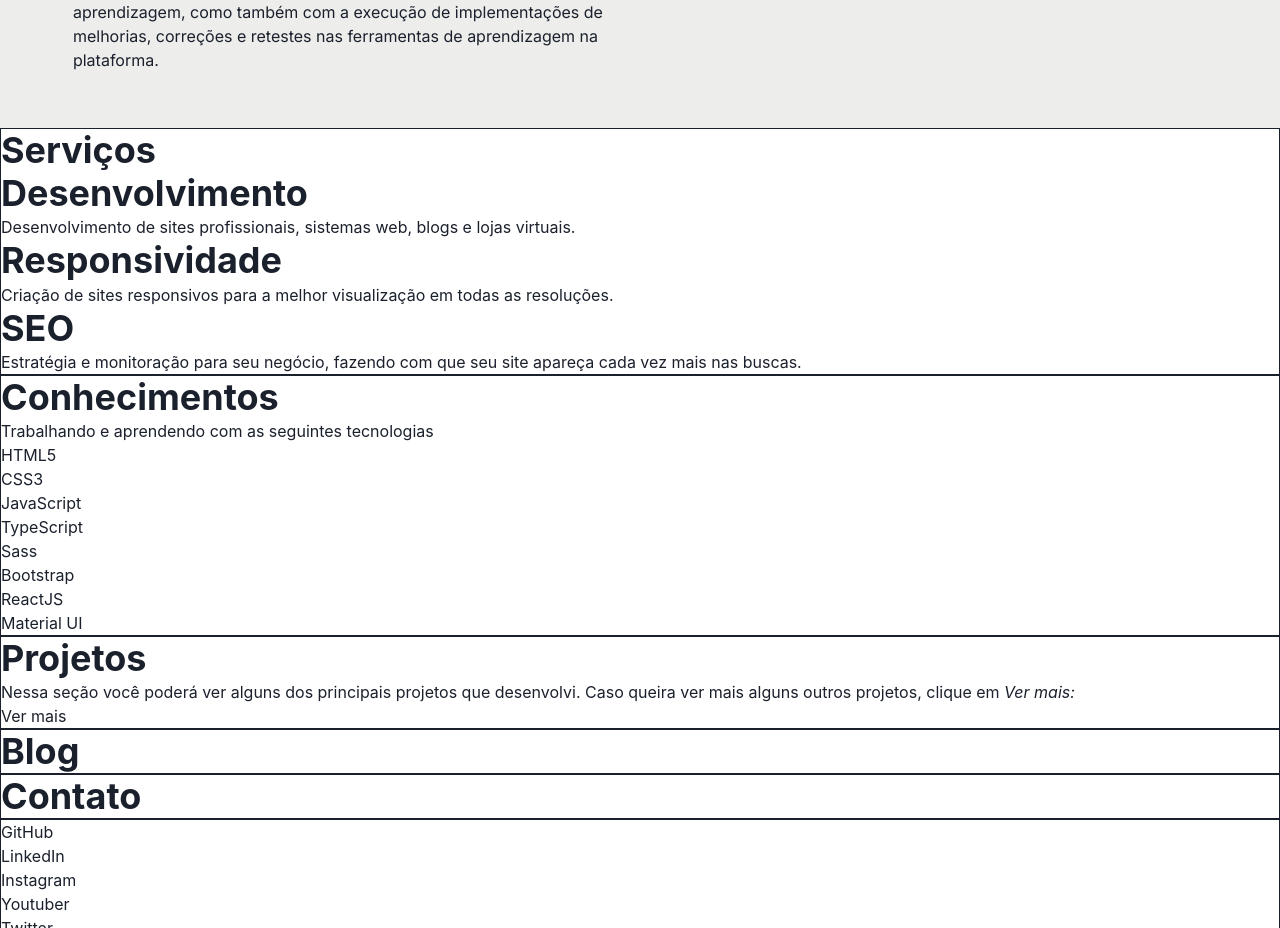
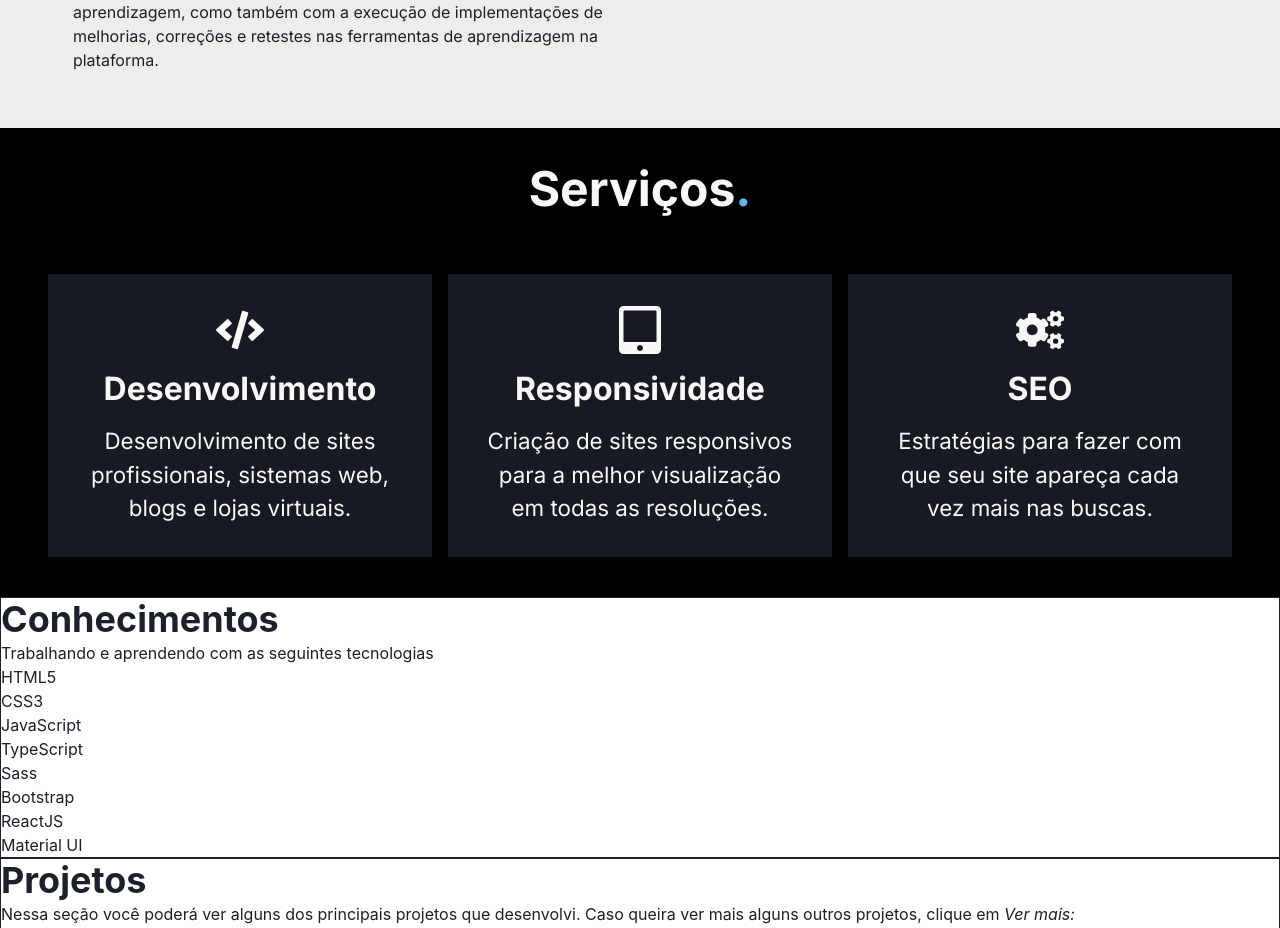
Before and after one commit to daviteixeira-dev/portfolio, a React (Vite) app in the folder portfolio-v2-chakra-ui/: page / in a window 1280 px wide. Shown: the part 1650-2578 px from the top of the page. Built offline with nearby package versions, Linux system fonts and the light colour scheme.

Commit message:
estilização da section de serviços

```diff
--- a/portfolio-v2-chakra-ui/src/components/Servicos/Servicos.jsx
+++ b/portfolio-v2-chakra-ui/src/components/Servicos/Servicos.jsx
@@ -1,32 +1,161 @@
 import React from "react";
-import { Box, Heading, Text } from "@chakra-ui/react"
+import { Flex, Heading, Text } from "@chakra-ui/react";
+
+import { FaCode, FaTabletAlt, FaCogs } from "react-icons/fa";
 
 function Servicos(){
     return(
-        <Box as="section" id="services" border="1px solid">
-            <Heading as="h2">
-                Serviços
+        <Flex
+            w="100vw"
+            h="100%"
+            p="2rem"
+            bg="black"
+            as="section"
+            id="services"
+            flexDirection="column"
+            justifyContent="center"
+        >
+            <Heading
+                as="h2"
+                mb="3rem"
+                fontSize="3rem"
+                color="#f8f8f7"
+                textAlign="center"
+                fontFamily="Inter, sans-serif"
+            >
+                Serviços<Text as="span" color="#63B3ED">.</Text>
             </Heading>
-            <Heading as="h3">
+
+            <Flex
+                justifyContent="space-evenly"
+                flexDirection={["column", "row"]}
+            >
+
+                <Flex
+                    p="2rem"
+                    my=".5rem"
+                    bg="gray.900"
+                    w={["100%", "30vw"]}
+                    flexDirection="column"
+                    _hover={{
+                        border: "3px solid #63B3ED",
+                    }}
+                >
+                    <Flex
+                        justifyContent="center"
+                    >
+                        <FaCode
+                            color="#f8f8f7"
+                            fontSize="3rem"
+                        />
+                    </Flex>
+
+                    <Heading
+                        as="h3"
+                        my="1rem"
+                        color="#f8f8f7"
+                        textAlign="center"
+                        fontSize={["1.5rem", "2rem"]}
+                        fontFamily="Inter, sans-serif"
+                    >
                         Desenvolvimento
                     </Heading>
-            <Text>
-                Desenvolvimento de sites profissionais, sistemas web, blogs e lojas virtuais.
+
+                    <Text
+                        color="#f8f8f7"
+                        textAlign="center"
+                        fontFamily="Inter, sans-serif"
+                        fontSize={["1.2rem", "1.4rem"]}
+                    >
+                        Desenvolvimento de sites profissionais, sistemas web,
+                        blogs e lojas virtuais.
                     </Text>
-            <Heading as="h3">
+                </Flex>
+
+                <Flex
+                    p="2rem"
+                    my=".5rem"
+                    bg="gray.900"
+                    w={["100%", "30vw"]}
+                    flexDirection="column"
+                    _hover={{
+                        border: "3px solid #63B3ED",
+                    }}
+                >
+                    <Flex
+                        justifyContent="center"
+                    >
+                        <FaTabletAlt
+                            color="#f8f8f7"
+                            fontSize="3rem"
+                        />
+                    </Flex>
+
+                    <Heading
+                        as="h3"
+                        my="1rem"
+                        color="#f8f8f7"
+                        textAlign="center"
+                        fontSize={["1.5rem", "2rem"]}
+                        fontFamily="Inter, sans-serif"
+                    >
                         Responsividade
                     </Heading>
-            <Text>
-                Criação de sites responsivos para a melhor visualização em todas as resoluções.
+
+                    <Text
+                        color="#f8f8f7"
+                        textAlign="center"
+                        fontFamily="Inter, sans-serif"
+                        fontSize={["1.2rem", "1.4rem"]}
+                    >
+                        Criação de sites responsivos para a melhor visualização
+                        em todas as resoluções.
                     </Text>
-            <Heading as="h3">
+                </Flex>
+
+                <Flex
+                    p="2rem"
+                    my=".5rem"
+                    bg="gray.900"
+                    w={["100%", "30vw"]}
+                    flexDirection="column"
+                    _hover={{
+                        border: "3px solid #63B3ED",
+                    }}
+                >
+                    <Flex
+                        justifyContent="center"
+                    >
+                        <FaCogs
+                            color="#f8f8f7"
+                            fontSize="3rem"
+                        />
+                    </Flex>
+
+                    <Heading
+                        as="h3"
+                        my="1rem"
+                        color="#f8f8f7"
+                        textAlign="center"
+                        fontSize={["1.5rem", "2rem"]}
+                        fontFamily="Inter, sans-serif"
+                    >
                         SEO
                     </Heading>
-            <Text>
-                Estratégia e monitoração para seu negócio, fazendo com que seu site apareça cada vez mais nas buscas.
+
+                    <Text
+                        color="#f8f8f7"
+                        textAlign="center"
+                        fontFamily="Inter, sans-serif"
+                        fontSize={["1.2rem", "1.4rem"]}
+                    >
+                        Estratégias para fazer com que seu site apareça
+                        cada vez mais nas buscas.
                     </Text>
-        </Box>
-    )
-}
+                </Flex>
+            </Flex>
+        </Flex>
+    );
+};
 
 export default Servicos;
```
Lines whose indentation alone changed are shown as unchanged.
